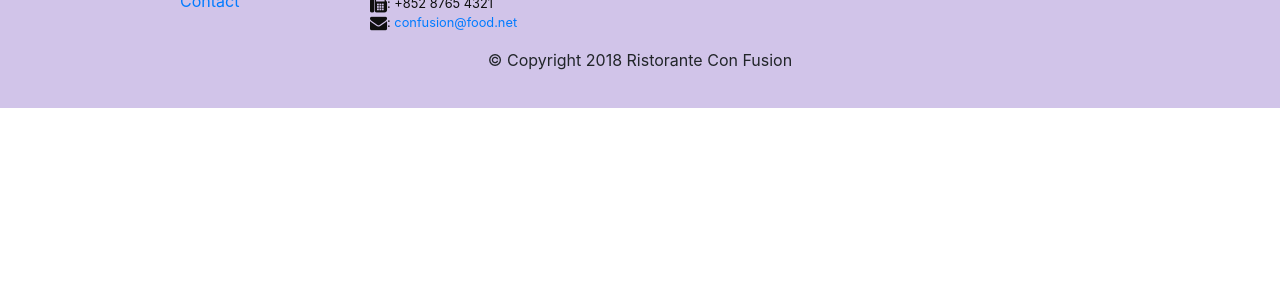
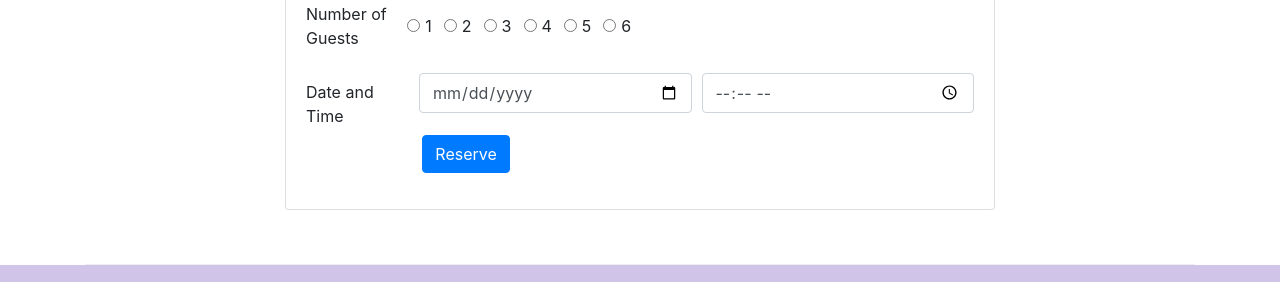
Before and after one commit to tanishksahni/conFusion-Bootstrap4-, a website: page index.html in a window 1280 px wide. Shown: the part 1669-1951 px from the top of the page. Before the commit the page ends 1777 px from the top, so only its background shows below. Drawn offline with nearby package versions, Linux system fonts and the light colour scheme.

Commit message:
Assignment2

```diff
--- a/index.html
+++ b/index.html
@@ -47,11 +47,16 @@
                 <div class="col-12 col-sm align-self-center">
                     <img src="img/logo.png" class="img-fluid">
                 </div>
+                <div class=" col-12 col-sm align-self-center">
+                    <a role="button" class="btn btn-warning btn-block" href="#ReserveTable">Reserve Table</a>
+                </div>
             </div>
         </div>
     </header>
 
     <div class="container">
+
+        <!-- Row1 -->
         <div class="row row-content align-items-center">
             <div class="col-12 col-sm-4 order-sm-last col-md-3">
                 <h3>Our Lipsmacking Culinary Creations</h3>
@@ -68,17 +73,24 @@
             </div>
         </div>
 
-
+        <!-- Row2 -->
         <div class="row row-content align-items-center">
             <div class="col-12 col-sm-4 col-md-3">
                 <h3>This Month's Promotions</h3>
             </div>
             <div class="col col-sm col-md">
-                <h2>Weekend Grand Buffet</h2>
-                <p>Featuring mouthwatering combinations with a choice of five different salads, six enticing appetizers, six main entrees and five choicest desserts. Free flowing bubbly and soft drinks. All for just $19.99 per person </p>
+                <div class="media">
+                    <div class="media-body">
+                        <h2>Weekend Grand Buffet <span class="badge badge-danger">NEW</span></h2>
+                        <p>Featuring mouthwatering combinations with a choice of five different salads, six enticing appetizers, six main entrees and five choicest desserts. Free flowing bubbly and soft drinks. All for just $19.99 per person </p>
+                    </div>
+                    <img class="d-flex mr-3 img-thumbnail align-self-center"
+                    src="img/buffet.png" alt="buffet">
+                </div>
             </div>
         </div>
 
+        <!-- Row3 -->
         <div class="row row-content align-items-center">
             <div class="col-12 col-sm-4 order-sm-last col-md-3">
                 <h3>Meet our Culinary Specialists</h3>
@@ -93,6 +105,65 @@
                         <p>Award winning three-star Michelin chef with wide International experience having worked closely with whos-who in the culinary world, he specializes in creating mouthwatering Indo-Italian fusion experiences. </p>
                     </div>
                 </div>
+            </div>
+        </div>
+
+        <!-- Reserve a table -->
+        <div class="row row-content" id="ReserveTable">
+            <div class="col-12 col-sm-8 offset-sm-2">
+            <div class="card">
+                <h3 class="card-header bg-warning text-white">Reserve a Table</h3>
+                <div class="card-body">
+                    <form>
+                        <div class="form-group row">
+                            <label for="numberofguest" class="col-md-2 col-form-label">Number of Guests</label>
+                            <div class="col form-check form-check-inline">
+                                <div class="form-check form-check-inline">
+                                    <input class="form-check-input" type="radio" name="inlineRadioOptions" id="inlineRadio1" value="option1">
+                                    <label class="form-check-label" for="inlineRadio1">1</label>
+                                </div>
+                                <div class="form-check form-check-inline">
+                                    <input class="form-check-input" type="radio" name="inlineRadioOptions" id="inlineRadio2" value="option2">
+                                    <label class="form-check-label" for="inlineRadio2">2</label>
+                                </div>
+                                <div class="form-check form-check-inline">
+                                    <input class="form-check-input" type="radio" name="inlineRadioOptions" id="inlineRadio3" value="option3">
+                                    <label class="form-check-label" for="inlineRadio3">3</label>
+                                </div>
+                                <div class="form-check form-check-inline">
+                                    <input class="form-check-input" type="radio" name="inlineRadioOptions" id="inlineRadio4" value="option4">
+                                    <label class="form-check-label" for="inlineRadio4">4</label>
+                                </div>
+                                <div class="form-check form-check-inline">
+                                    <input class="form-check-input" type="radio" name="inlineRadioOptions" id="inlineRadio5" value="option5">
+                                    <label class="form-check-label" for="inlineRadio5">5</label>
+                                </div>
+                                <div class="form-check form-check-inline">
+                                    <input class="form-check-input" type="radio" name="inlineRadioOptions" id="inlineRadio6" value="option6">
+                                    <label class="form-check-label" for="inlineRadio6">6</label>
+                                </div>
+                            </div>
+                        </div>
+                        <div class="form-row">
+                            <label for="dateandtime" class="col-md-2 col-form-label">Date and Time</label>
+                            <div class="col">
+                              <input type="date" class="form-control" placeholder="Date">
+                            </div>
+                            <div class="col">
+                              <input type="time" class="form-control" placeholder="Time">
+                            </div>
+                          </div>
+                          <div class="form-group row">
+                            <div class="offset-sm-2 col-sm-10">
+                                <button type="submit" class="btn btn-primary">
+                                   Reserve
+                                </button>
+                            </div>
+
+                        </div>
+                    </form>
+                </div>
+            </div>
             </div>
         </div>
     </div>
```
